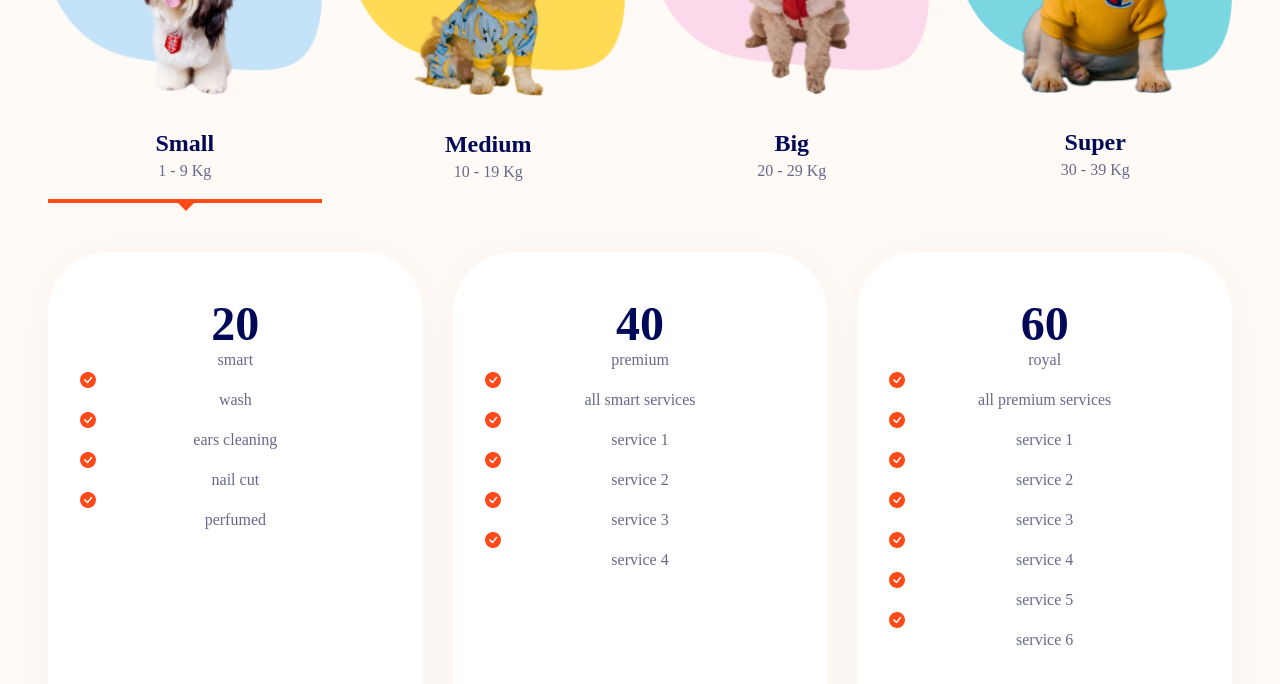
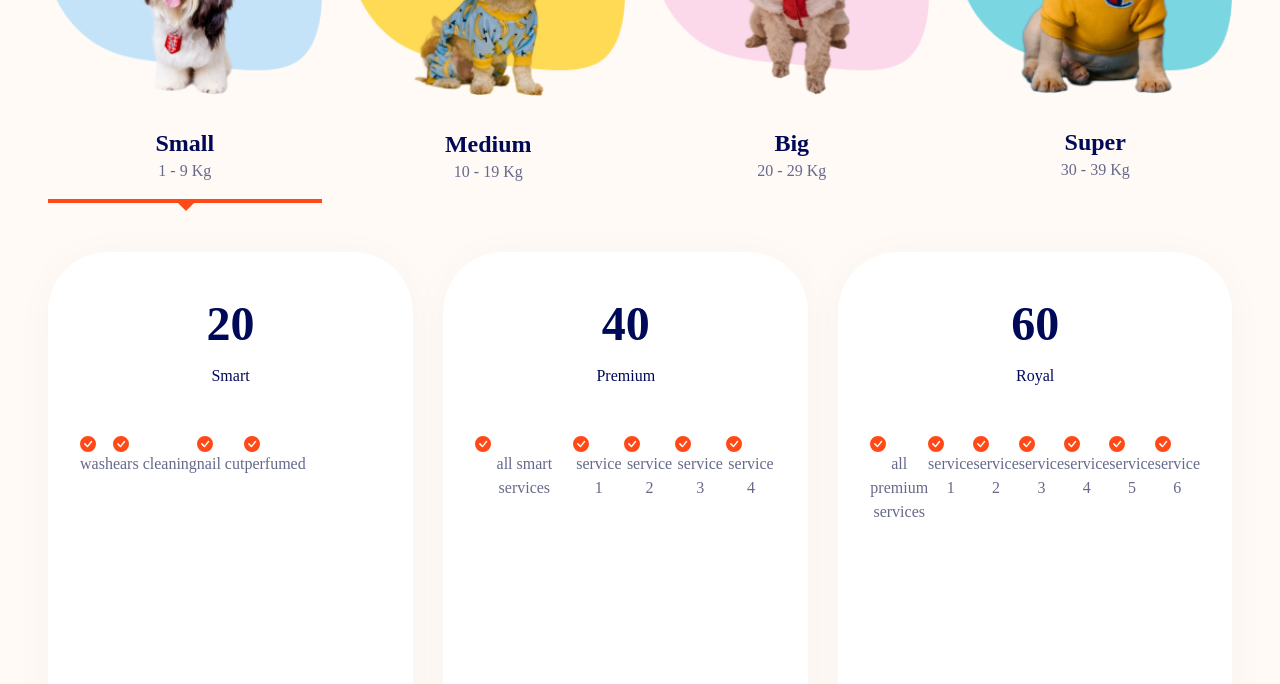
Before and after one commit to zablon-oigo/aws-route53-failover-routing, a React (Vite) app: page / in a window 1280 px wide. Shown: the part 2403-3087 px from the top of the page. Built offline with nearby package versions, Linux system fonts and the light colour scheme.

Commit message:
Increase font weight

```diff
--- a/src/components/Bundles.jsx
+++ b/src/components/Bundles.jsx
@@ -6,15 +6,15 @@ export default function Bundles({bundles}) {
             const {name,price,list}=bundle;
             return(
                 <div className="w-full bg-white lg:max-w-1/3 shadow-primary text-center h-[560px] rounded-[60px] py-12 px-8" key={index}>
-                    <p className="text-5xl font-bold text-blue">
+                    <p className="mb-4 text-5xl font-bold text-blue">
                         {price}
                     </p>
                     <div className="">
-                        <p className="">
+                        <p className="mb-12 font-medium capitalize text-blue ">
                             {name}
                         </p>
                     </div>
-                    <div className="">
+                    <div className="flex">
                         {list.map((item,index)=>{
                             return(
                                 <div className="" key={index}>
```
